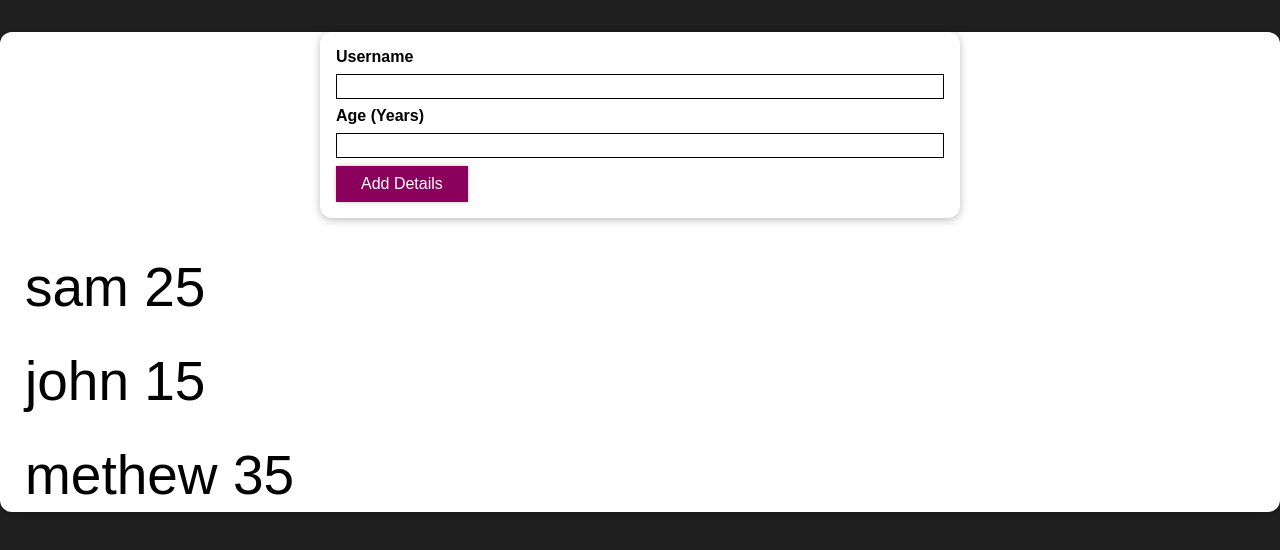
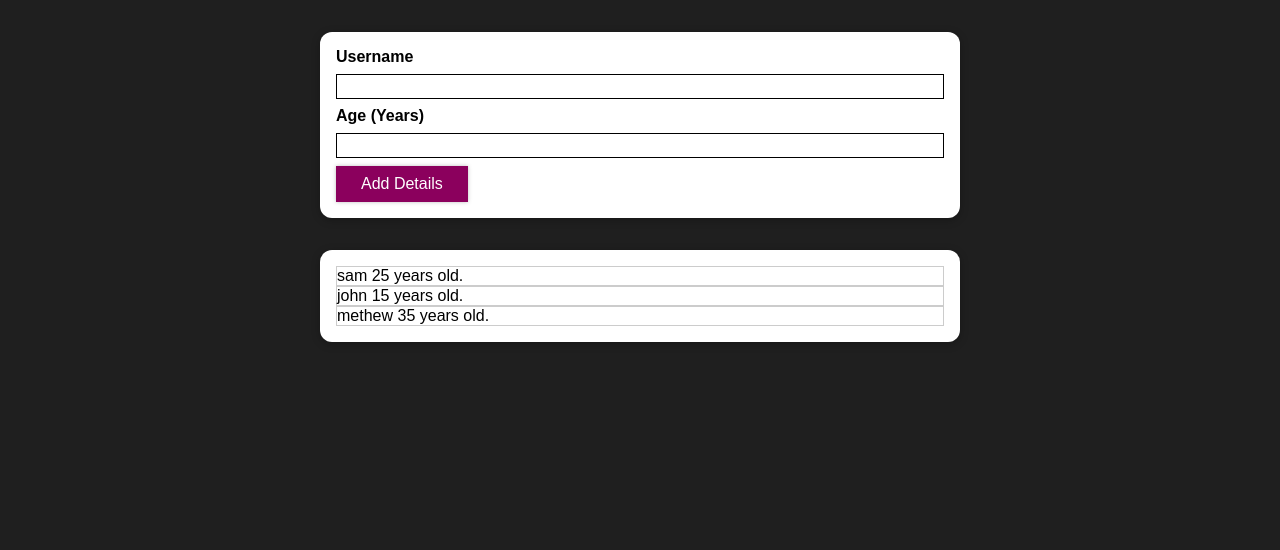
Before and after one commit to CoolShivas/React_Registration_Form, a React (Vite) app in the folder User_Details_Form/: page / in a window 1280 px wide. Shown: the top 550 px of the page. Built offline with nearby package versions, Linux system fonts and the light colour scheme.

Commit message:
Separate_CardFormat_Of_UlListTags

```diff
--- a/User_Details_Form/src/App.jsx
+++ b/User_Details_Form/src/App.jsx
@@ -1,5 +1,5 @@
 import { useState } from "react";
-import Card from "./UI/Card";
+// import Card from "./UI/Card";
 import InputForm from "./components/InputForm";
 import ListOfUsers from "./components/ListOfUsers";
 
@@ -22,7 +22,7 @@ function App() {
     setDetails(dataFill);
   }
 
-  return <Card>
+  return <>
     <InputForm
       handleOnAddDetailsOnBtnABC={handleOnAddDetailsOnBtn}
     ></InputForm>
@@ -32,7 +32,7 @@ function App() {
       detailsOfUsersABC={valDetails}
     ></ListOfUsers>
 
-  </Card>
+  </>
 }
 
 export default App;
--- a/User_Details_Form/src/UI/Card.css
+++ /dev/null
@@ -1,4 +0,0 @@
-.card_format {
-    background-color: snow;
-    margin: 50px;
-}
--- a/User_Details_Form/src/UI/Card.jsx
+++ b/User_Details_Form/src/UI/Card.jsx
@@ -7,7 +7,7 @@ const Card = (props) => {
 
     // return <div className={newClasses}> {props.children} </div>
 
-    return <div className={`${classes.newCardModule} ${props.classNameModCss}`}> {props.children} </div>
+    return <div className={`${classes.newCardModule} ${props.className}`}> {props.children} </div>
 
 }
 
--- a/User_Details_Form/src/components/IndividualUser.jsx
+++ b/User_Details_Form/src/components/IndividualUser.jsx
@@ -1,14 +1,16 @@
-import styles from "./IndividualUser.module.css";
+// import styles from "./IndividualUser.module.css";
 
 const IndividualUser = ({ nameXYZ, ageXYZ }) => {
-    return <div className={styles.individual}>
+    // return <div className={styles.individual}>
 
-        {/* <div> {nameXYZ} </div>
-        <div> {ageXYZ} </div> */}
+    //     {/* <div> {nameXYZ} </div>
+    //     <div> {ageXYZ} </div> */}
 
-        <div> {nameXYZ} {ageXYZ} </div>
+    //     <div> {nameXYZ} {ageXYZ} </div>
 
-    </div>
+    // </div>
+
+    return <li> {nameXYZ} {ageXYZ} years old. </li>
 }
 
 export default IndividualUser;
--- a/User_Details_Form/src/components/InputForm.jsx
+++ b/User_Details_Form/src/components/InputForm.jsx
@@ -38,7 +38,7 @@ const InputForm = ({ handleOnAddDetailsOnBtnABC }) => {
 
     }
 
-    return <Card classNameModCss={`${classes.input} ${classes.button}`}>
+    return <Card className={`${classes.input} ${classes.button}`}>
         <form onSubmit={handleOnSubmit}>
             <div className="main_div">
                 <div>
--- a/User_Details_Form/src/components/ListOfUsers.jsx
+++ b/User_Details_Form/src/components/ListOfUsers.jsx
@@ -1,8 +1,11 @@
+import classes from "./ListOfUsers.module.css";
+import Card from "../UI/Card";
 import IndividualUser from "./IndividualUser";
 
 const ListOfUsers = ({ detailsOfUsersABC, nameABC, ageABC }) => {
 
-    return <div>
+    return <Card className={classes.list_of_users}>
+        <ul>
             {detailsOfUsersABC.map((arr) => {
                 return <IndividualUser
                     key={arr.name}
@@ -13,7 +16,8 @@ const ListOfUsers = ({ detailsOfUsersABC, nameABC, ageABC }) => {
 
             {/* <IndividualUser nameXYZ={nameABC} ageXYZ={ageABC}></IndividualUser> */}
 
-    </div>
+        </ul>
+    </Card>
 
 
 }
--- a/User_Details_Form/src/components/ListOfUsers.module.css
+++ b/User_Details_Form/src/components/ListOfUsers.module.css
@@ -1,4 +1,20 @@
-.list_of_users {
+/* .list_of_users {
     color: white;
     font-size: 50px;
+} */
+
+
+.list_of_users {
+    margin: 2rem auto;
+    width: 90%;
+    max-width: 40rem;
 }
+
+.list_of_users ul {
+    list-style: none;
+    padding: 1rem;
+}
+
+.list_of_users li {
+    border: 1px solid #ccc;
+}
```
Lines whose indentation alone changed are shown as unchanged.
